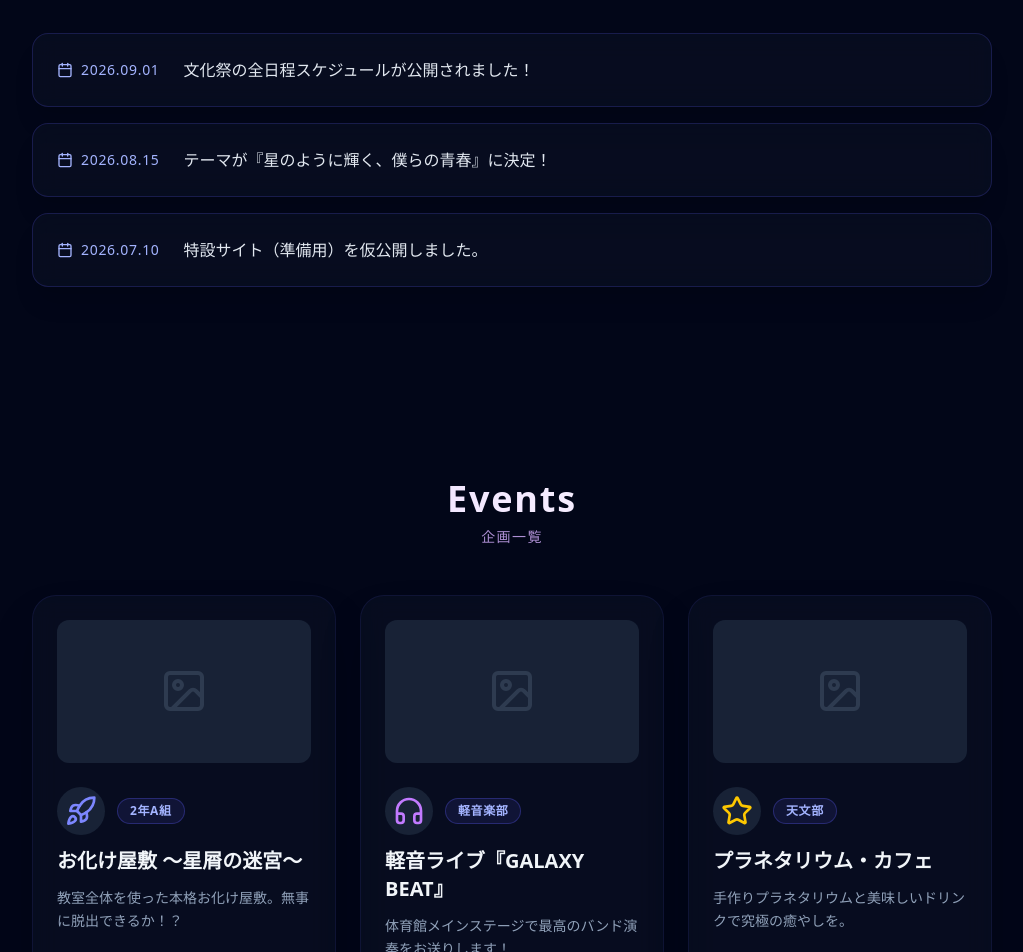
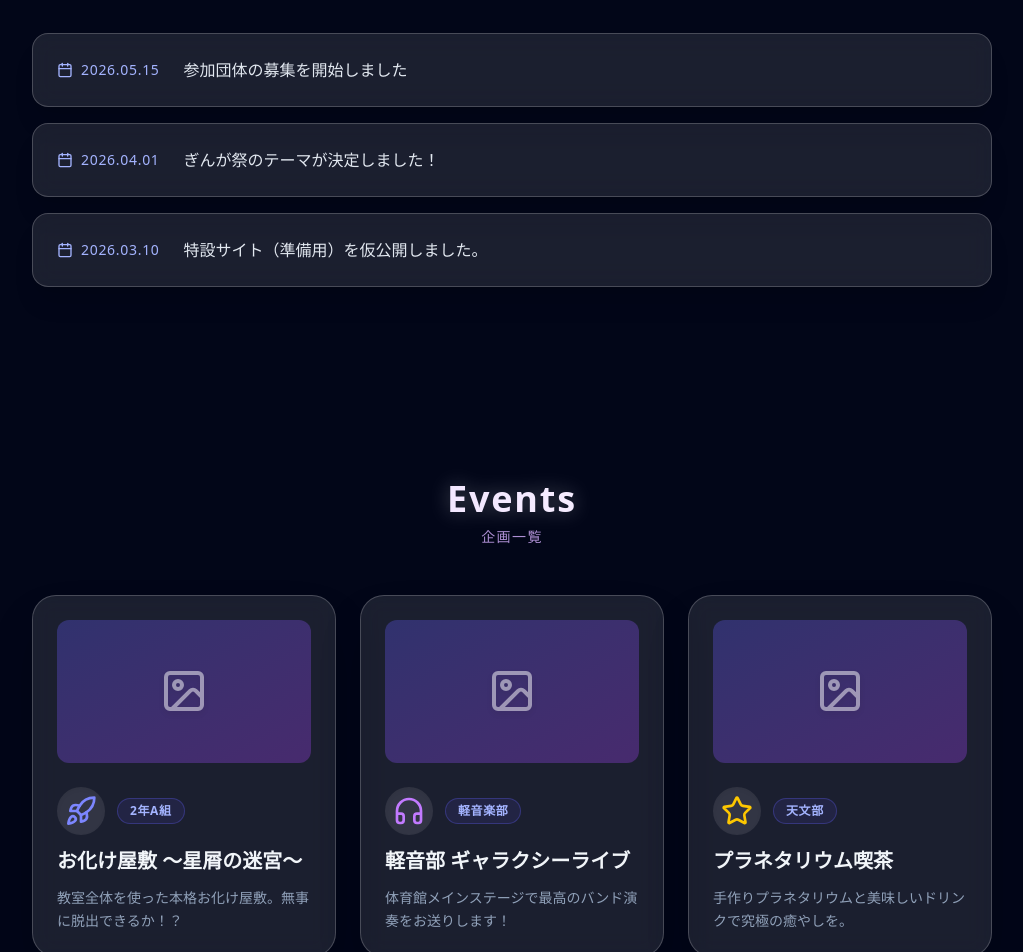
Before and after one commit to gingakouhou/gingafes2026, a Next.js app: page / in a window 1280 px wide. Shown: the part 980-1932 px from the top of the page, without its empty margins (128-1151 px from the left). Built offline with nearby package versions, Linux system fonts and the light colour scheme.

Commit message:
feat: お知らせと企画一覧のグラスモーフィズムデザインを追加

```diff
--- a/src/app/page.tsx
+++ b/src/app/page.tsx
@@ -2,15 +2,15 @@ import { ChevronDown, Calendar, Headphones, Rocket, Star, Image as ImageIcon } f
 
 export default function Home() {
   const newsList = [
-    { date: "2026.09.01", title: "文化祭の全日程スケジュールが公開されました！" },
-    { date: "2026.08.15", title: "テーマが『星のように輝く、僕らの青春』に決定！" },
-    { date: "2026.07.10", title: "特設サイト（準備用）を仮公開しました。" },
+    { date: "2026.05.15", title: "参加団体の募集を開始しました" },
+    { date: "2026.04.01", title: "ぎんが祭のテーマが決定しました！" },
+    { date: "2026.03.10", title: "特設サイト（準備用）を仮公開しました。" },
   ];
 
   const eventList = [
     { title: "お化け屋敷 ～星屑の迷宮～", type: "2年A組", desc: "教室全体を使った本格お化け屋敷。無事に脱出できるか！？", icon: <Rocket className="h-8 w-8 text-indigo-400" /> },
-    { title: "軽音ライブ『GALAXY BEAT』", type: "軽音楽部", desc: "体育館メインステージで最高のバンド演奏をお送りします！", icon: <Headphones className="h-8 w-8 text-purple-400" /> },
-    { title: "プラネタリウム・カフェ", type: "天文部", desc: "手作りプラネタリウムと美味しいドリンクで究極の癒やしを。", icon: <Star className="h-8 w-8 text-yellow-400" /> },
+    { title: "軽音部 ギャラクシーライブ", type: "軽音楽部", desc: "体育館メインステージで最高のバンド演奏をお送りします！", icon: <Headphones className="h-8 w-8 text-purple-400" /> },
+    { title: "プラネタリウム喫茶", type: "天文部", desc: "手作りプラネタリウムと美味しいドリンクで究極の癒やしを。", icon: <Star className="h-8 w-8 text-yellow-400" /> },
   ];
 
   return (
@@ -62,7 +62,7 @@ export default function Home() {
         {/* News セクション */}
         <section id="news" className="w-full max-w-5xl px-4 py-24 sm:px-6 lg:px-8">
           <div className="mb-12 text-center">
-            <h2 className="text-3xl font-bold tracking-wider text-slate-100 md:text-4xl text-transparent bg-clip-text bg-gradient-to-r from-indigo-200 to-white">
+            <h2 className="text-3xl font-bold tracking-wider md:text-4xl text-transparent bg-clip-text bg-gradient-to-r from-indigo-200 to-white drop-shadow-[0_0_10px_rgba(255,255,255,0.3)]">
               News
             </h2>
             <p className="mt-2 text-sm text-indigo-300/80 tracking-widest">お知らせ</p>
@@ -72,7 +72,7 @@ export default function Home() {
             {newsList.map((news, i) => (
               <div
                 key={i}
-                className="flex flex-col sm:flex-row sm:items-center gap-2 sm:gap-6 rounded-2xl border border-indigo-500/20 bg-slate-900/40 backdrop-blur-md p-6 shadow-xl transition-all hover:bg-slate-800/50 hover:border-indigo-500/40"
+                className="flex flex-col sm:flex-row sm:items-center gap-2 sm:gap-6 rounded-2xl border border-white/20 bg-white/10 backdrop-blur-md p-6 shadow-xl transition-all hover:bg-white/20 hover:border-white/30 hover:-translate-y-1"
               >
                 <div className="flex items-center gap-2 text-indigo-300 whitespace-nowrap">
                   <Calendar className="h-4 w-4" />
@@ -87,7 +87,7 @@ export default function Home() {
         {/* Events セクション */}
         <section id="events" className="w-full max-w-5xl px-4 py-24 sm:px-6 lg:px-8">
           <div className="mb-12 text-center">
-            <h2 className="text-3xl font-bold tracking-wider text-slate-100 md:text-4xl text-transparent bg-clip-text bg-gradient-to-r from-purple-200 to-white">
+            <h2 className="text-3xl font-bold tracking-wider md:text-4xl text-transparent bg-clip-text bg-gradient-to-r from-purple-200 to-white drop-shadow-[0_0_10px_rgba(255,255,255,0.3)]">
               Events
             </h2>
             <p className="mt-2 text-sm text-purple-300/80 tracking-widest">企画一覧</p>
@@ -97,15 +97,15 @@ export default function Home() {
             {eventList.map((event, i) => (
               <div
                 key={i}
-                className="group flex flex-col rounded-3xl border border-indigo-500/10 bg-slate-900/40 backdrop-blur-md p-6 shadow-2xl transition-all hover:-translate-y-1 hover:bg-slate-800/60 hover:border-indigo-500/30"
+                className="group flex flex-col rounded-3xl border border-white/20 bg-white/10 backdrop-blur-md p-6 shadow-2xl transition-all hover:-translate-y-2 hover:bg-white/20 hover:border-white/30"
               >
-                {/* プレースホルダー画像部分 */}
-                <div className="mb-6 flex aspect-video w-full items-center justify-center rounded-xl bg-slate-800/80 text-slate-600 transition-colors group-hover:bg-indigo-950/50">
-                  <ImageIcon className="h-12 w-12 opacity-50" />
+                {/* プレースホルダー画像部分（美しいグラデーション） */}
+                <div className="mb-6 flex aspect-video w-full items-center justify-center rounded-xl bg-gradient-to-br from-indigo-500/30 to-purple-500/30 text-white transition-opacity group-hover:opacity-80">
+                  <ImageIcon className="h-12 w-12 opacity-50 drop-shadow-md" />
                 </div>
 
                 <div className="flex items-center gap-3 mb-3">
-                  <div className="rounded-full bg-slate-800/80 p-2">
+                  <div className="rounded-full bg-white/10 p-2 shadow-inner">
                     {event.icon}
                   </div>
                   <span className="text-xs font-semibold tracking-wider text-indigo-300 rounded-full border border-indigo-500/30 bg-indigo-500/10 px-3 py-1">
```
